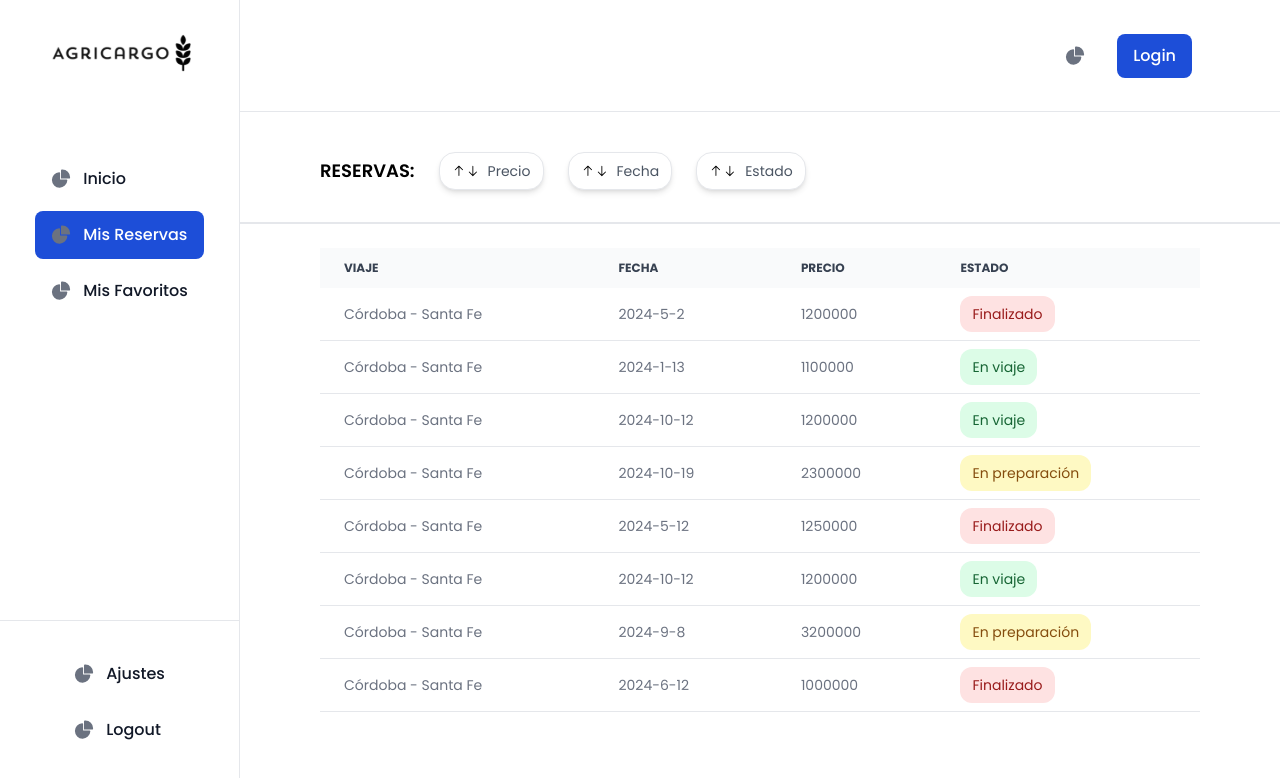
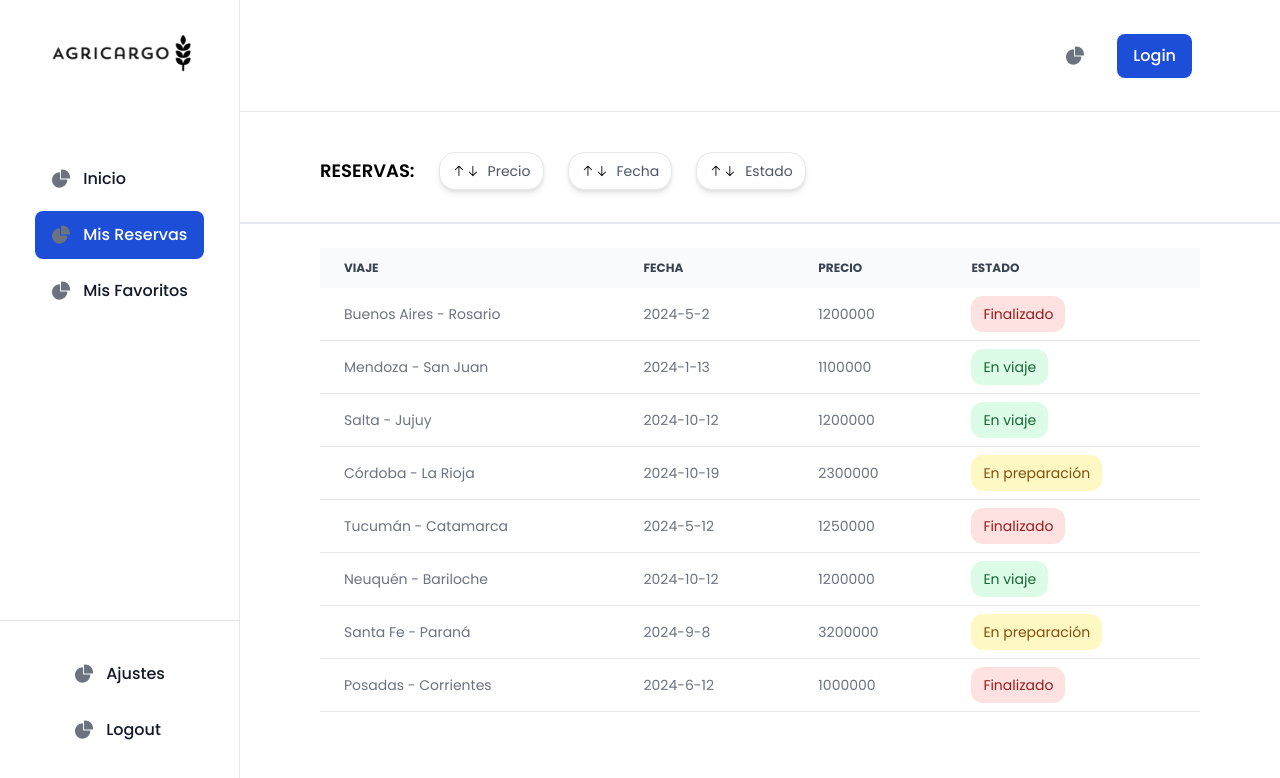
Before and after one commit to PalenaFrancisco/Agricargo-Frontend, a React (Vite) app: page /cliente/mis-reservas in a window 1280 px wide. Shown: the top 778 px of the page. Built offline with nearby package versions, Linux system fonts and the light colour scheme.

Commit message:
json files for db simulation and useEffect fetching

```diff
--- /dev/null
+++ b/public/reservations.json
@@ -0,0 +1,58 @@
+[
+  {
+    "id": 1,
+    "Viaje": "Buenos Aires - Rosario",
+    "Fecha": "2024-5-2",
+    "Precio": "1200000",
+    "Estado": "Finalizado"
+  },
+  {
+    "id": 2,
+    "Viaje": "Mendoza - San Juan",
+    "Fecha": "2024-1-13",
+    "Precio": "1100000",
+    "Estado": "En viaje"
+  },
+  {
+    "id": 3,
+    "Viaje": "Salta - Jujuy",
+    "Fecha": "2024-10-12",
+    "Precio": "1200000",
+    "Estado": "En viaje"
+  },
+  {
+    "id": 4,
+    "Viaje": "Córdoba - La Rioja",
+    "Fecha": "2024-10-19",
+    "Precio": "2300000",
+    "Estado": "En preparación"
+  },
+  {
+    "id": 5,
+    "Viaje": "Tucumán - Catamarca",
+    "Fecha": "2024-5-12",
+    "Precio": "1250000",
+    "Estado": "Finalizado"
+  },
+  {
+    "id": 6,
+    "Viaje": "Neuquén - Bariloche",
+    "Fecha": "2024-10-12",
+    "Precio": "1200000",
+    "Estado": "En viaje"
+  },
+  {
+    "id": 7,
+    "Viaje": "Santa Fe - Paraná",
+    "Fecha": "2024-9-8",
+    "Precio": "3200000",
+    "Estado": "En preparación"
+  },
+  {
+    "id": 8,
+    "Viaje": "Posadas - Corrientes",
+    "Fecha": "2024-6-12",
+    "Precio": "1000000",
+    "Estado": "Finalizado"
+  }
+]
--- a/src/App.jsx
+++ b/src/App.jsx
@@ -18,94 +18,6 @@ import Login from "./pages/Login Register/Login";
 import Register from "./pages/Login Register/Register";
 
 function App() {
-  // const testReservationsData = {
-  //   cols: ["Viaje", "Fecha", "Precio", "Estado"],
-  //   elements: [
-  //     {
-  //       id: "1",
-  //       origin: "Buenos Aires",
-  //       destination: "Montevideo",
-  //       nextShipping: "2024-10-01",
-  //       price: "10000",
-  //       status: "Confirmado",
-  //     },
-  //     {
-  //       id: "2",
-  //       origin: "Rosario",
-  //       destination: "Córdoba",
-  //       nextShipping: "2024-10-03",
-  //       price: "30000",
-  //       status: "Pendiente",
-  //     },
-  //     {
-  //       id: "3",
-  //       origin: "Mendoza",
-  //       destination: "San Juan",
-  //       nextShipping: "2024-10-05",
-  //       price: "140000",
-  //       status: "Cancelado",
-  //     },
-  //   ],
-  // };
-  const trips = [
-    {
-      price: 100,
-      destination: "Rosario",
-      origin: "United States",
-      shippingTime: 4,
-      nextShipping: "2024-10-24", // Cambiado a yyyy-mm-dd
-      businessName: "Massonnat Ships",
-    },
-    {
-      price: 150,
-      destination: "Buenos Aires",
-      origin: "Brazil",
-      shippingTime: 5,
-      nextShipping: "2024-10-30", // Cambiado a yyyy-mm-dd
-      businessName: "Atlantic Carriers",
-    },
-    {
-      price: 200,
-      destination: "Montevideo",
-      origin: "Canada",
-      shippingTime: 6,
-      nextShipping: "2024-11-05", // Cambiado a yyyy-mm-dd
-      businessName: "Oceanic Lines",
-    },
-    {
-      price: 300,
-      destination: "Montevideo",
-      origin: "Canada",
-      shippingTime: 6,
-      nextShipping: "2024-11-05", // Cambiado a yyyy-mm-dd
-      businessName: "Oceanic Lines",
-    },
-    {
-      price: 800,
-      destination: "Montevideo",
-      origin: "Canada",
-      shippingTime: 6,
-      nextShipping: "2024-11-05", // Cambiado a yyyy-mm-dd
-      businessName: "Oceanic Lines",
-    },
-    {
-      price: 200,
-      destination: "Montevideo",
-      origin: "Canada",
-      shippingTime: 6,
-      nextShipping: "2024-11-05", // Cambiado a yyyy-mm-dd
-      businessName: "Oceanic Lines",
-    },
-    {
-      price: 600,
-      destination: "Montevideo",
-      origin: "Canada",
-      shippingTime: 6,
-      nextShipping: "2024-11-05", // Cambiado a yyyy-mm-dd
-      businessName: "Oceanic Lines",
-    },
-  ];
-
   return (
     <>
       <Router>
@@ -118,8 +30,8 @@ function App() {
           ></Route>
           <Route
             path="/cliente/mis-favoritos"
-            element={<ClientResult data={trips}/>}
-            // element={<ClientResult data={trips} isFavorites={false}/>}
+            // element={<ClientResult />}
+            element={<ClientResult isFavorites={false}/>}
           ></Route>
           <Route
             path="/login"
--- a/src/components/loginForm/LoginForm.jsx
+++ b/src/components/loginForm/LoginForm.jsx
@@ -7,7 +7,7 @@ const LoginForm = () => {
     return (
         <div className="flex justify-center items-center pt-32">
             <div className="bg-white p-8 rounded-lg shadow-md max-w-sm w-full">
-                <h2 className="text-2xl font-bold text-center text-gray-900">Iniciar Sesion</h2>
+                <h2 className="text-2xl font-bold text-center text-gray-900">Iniciar Sesión</h2>
                 <p className="text-center text-gray-400 mb-6">Estamos para ayudarte</p>
 
                 <form className="space-y-4">
--- a/src/components/sortSection/SortSection.jsx
+++ b/src/components/sortSection/SortSection.jsx
@@ -11,7 +11,7 @@ const SortSection = ({ title, sortOptions = [], filterActivate, resetFilters })
 
   return (
     <section className="sticky top-28 bg-white flex justify-start border-b-2 w-full pl-20 pt-10 items-center gap-2">
-      <div className="mb-8 flex items-center gap-x-6">
+      <div className="mb-8 flex items-center gap-x-6 z-40">
         <h2 className="text-black text-lg font-semibold uppercase">
           {title}
         </h2>
--- a/src/components/tables/ReusableTable.jsx
+++ b/src/components/tables/ReusableTable.jsx
@@ -20,21 +20,21 @@ const ReusableTable = ({ columns, data, actions, statusColumn }) => {
   };
 
   const renderRows = () => {
-    return data.map((item, rowIndex) => (
+    return data.map((item) => (
       <tr
-        key={rowIndex}
+        key={item.id}
         className="bg-white border-b dark:bg-gray-800 dark:border-gray-700"
       >
-        {Object.keys(item).map((key, colIndex) => (
-          <td key={colIndex} className="px-6 py-4">
-            {statusColumn && key === statusColumn ? (
+        {columns.map((column) => (
+          <td key={column} className="px-6 py-4">
+            {statusColumn && column === statusColumn ? (
               <span
-                className={`py-2 px-3 rounded-xl ${statusStyles[item[key]]}`}
+                className={`py-2 px-3 rounded-xl ${statusStyles[item[column]]}`}
               >
-                {item[key]}
+                {item[column]}
               </span>
             ) : (
-              item[key]
+              item[column]
             )}
           </td>
         ))}
--- a/src/components/tripCard/TripCard.jsx
+++ b/src/components/tripCard/TripCard.jsx
@@ -3,8 +3,8 @@ import { BsArrowDown } from "react-icons/bs";
 import Button from '../button/Button';
 
 
-const TripCard = ({ price , bussinesName, shipingTime, origin, destination, nextShiping}) => {
-    const [isLiked, setIsLiked] = useState(false);
+const TripCard = ({ price , bussinesName, shipingTime, origin, destination, nextShiping, isFav = false}) => {
+    const [isLiked, setIsLiked] = useState(isFav);
 
     const handleLikeClick = () => {
         setIsLiked(!isLiked);
--- a/src/pages/client/ClientReservations.jsx
+++ b/src/pages/client/ClientReservations.jsx
@@ -1,68 +1,29 @@
-import { RxCross2 } from "react-icons/rx";
-import Button from "../../components/button/Button";
-import SortPill from "../../components/sortPill/SortPill";
+// import { RxCross2 } from "react-icons/rx";
+// import Button from "../../components/button/Button";
+// import SortPill from "../../components/sortPill/SortPill";
 import ClientLayout from "../../layout/ClientLayout";
 import ReusableTable from "../../components/tables/ReusableTable";
-import { useState } from "react";
+import { useEffect, useState } from "react";
 import SortSection from "../../components/sortSection/SortSection";
+import { fetchData } from "../../utils/fetchData";
 
 const ClientReservations = () => {
-  const tripsArray = [
-    {
-      trip: "Córdoba - Santa Fe",
-      date: "2024-5-2",
-      price: "1200000",
-      status: "Finalizado",
-    },
-    {
-      trip: "Córdoba - Santa Fe",
-      date: "2024-1-13",
-      price: "1100000",
-      status: "En viaje",
-    },
-    {
-      trip: "Córdoba - Santa Fe",
-      date: "2024-10-12",
-      price: "1200000",
-      status: "En viaje",
-    },
-    {
-      trip: "Córdoba - Santa Fe",
-      date: "2024-10-19",
-      price: "2300000",
-      status: "En preparación",
-    },
-    {
-      trip: "Córdoba - Santa Fe",
-      date: "2024-5-12",
-      price: "1250000",
-      status: "Finalizado",
-    },
-    {
-      trip: "Córdoba - Santa Fe",
-      date: "2024-10-12",
-      price: "1200000",
-      status: "En viaje",
-    },
-    {
-      trip: "Córdoba - Santa Fe",
-      date: "2024-9-8",
-      price: "3200000",
-      status: "En preparación",
-    },
-    {
-      trip: "Córdoba - Santa Fe",
-      date: "2024-6-12",
-      price: "1000000",
-      status: "Finalizado",
-    },
-  ];
+
   const statusOrder = ["En viaje", "En preparación", "Finalizado"];
 
-  const [trips, setTrips] = useState(tripsArray);
-  const [filteredTrips, setFilteredTrips] = useState(tripsArray);
+  const [trips, setTrips] = useState([]);
+  const [filteredTrips, setFilteredTrips] = useState(trips);
   const [isAscending, setIsAscending] = useState(true);
   const [filterActivate, setFilterActivate] = useState(false);
+
+  useEffect(() => {
+    fetchData("/reservations.json")
+      .then((response) => {
+        setTrips(response);
+        setFilteredTrips(response);
+      })
+      .catch((error) => console.error(error));
+  }, []);
 
   const sortTripsByPrice = () => {
     const sorted = [...trips].sort((a, b) => {
@@ -90,7 +51,7 @@ const ClientReservations = () => {
     const sorted = [...trips].sort((a, b) => {
       const statusA = statusOrder.indexOf(a.status);
       const statusB = statusOrder.indexOf(b.status);
-      return isAscending ? statusA - sBstatu : statusB - statusA;
+      return isAscending ? statusA - statusB : statusB - statusA;
     });
     setFilteredTrips(sorted);
     setIsAscending(!isAscending);
@@ -120,7 +81,7 @@ const ClientReservations = () => {
         <ReusableTable
           columns={["Viaje", "Fecha", "Precio", "Estado"]}
           data={filteredTrips}
-          statusColumn={"status"}
+          statusColumn={"Estado"}
         />
       </div>
     </ClientLayout>
--- a/src/pages/client/ClientResult.jsx
+++ b/src/pages/client/ClientResult.jsx
@@ -1,13 +1,26 @@
 import ClientLayout from "../../layout/ClientLayout";
 import TripCardsList from "../../components/tripCardsList/TripCardsList";
-import { useState } from "react";
+import { useEffect, useState } from "react";
 import SortSection from "../../components/sortSection/SortSection";
+import { fetchData } from "../../utils/fetchData";
 
-const ClientResult = ({ data, isFavorites = true }) => {
-  const [trips, setTrips] = useState(data);
-  const [filteredTrips, setFilteredTrips] = useState(trips);
+const ClientResult = ({ isFavorites = true }) => {
+  const [trips, setTrips] = useState([]);
+  const [filteredTrips, setFilteredTrips] = useState([]);
   const [isAscending, setIsAscending] = useState(true);
   const [filterActivate, setFilterActivate] = useState(false);
+
+  const endpoint = isFavorites ? "/favTrips.json" : "/trips.json";
+
+  useEffect(() => {
+    fetchData(endpoint)
+      .then((response) => {
+        setTrips(response);
+        setFilteredTrips(response);
+      })
+      .catch((error) => console.error(error));
+  // eslint-disable-next-line react-hooks/exhaustive-deps
+  }, []);
 
   const sortTripsByPrice = () => {
     const sorted = [...trips].sort((a, b) => {
@@ -47,7 +60,7 @@ const ClientResult = ({ data, isFavorites = true }) => {
         resetFilters={resetFilters}
       />
       <div className="px-20 w-full py-6">
-        <TripCardsList trips={filteredTrips} />
+        <TripCardsList trips={filteredTrips} fav={isFavorites ? true : false}/>
       </div>
     </ClientLayout>
   );
--- /dev/null
+++ b/src/utils/fetchData.js
@@ -0,0 +1,9 @@
+export const fetchData = async (endpoint) => {
+  try {
+    const data = await fetch(endpoint);
+    const response = await data.json();
+    return response;
+  } catch (error) {
+    console.error(error);
+  }
+};
```
Also changed, not shown: public/favTrips.json (added, +18 -0 lines), public/trips.json (added, +66 -0 lines), src/components/tripCardsList/TripCardsList.jsx (+5 -19 lines).
